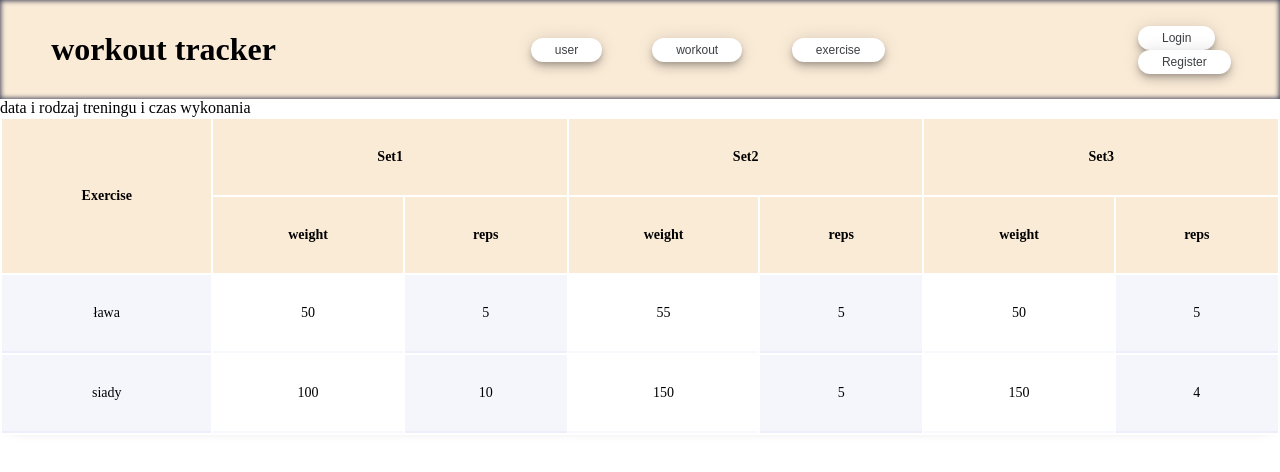
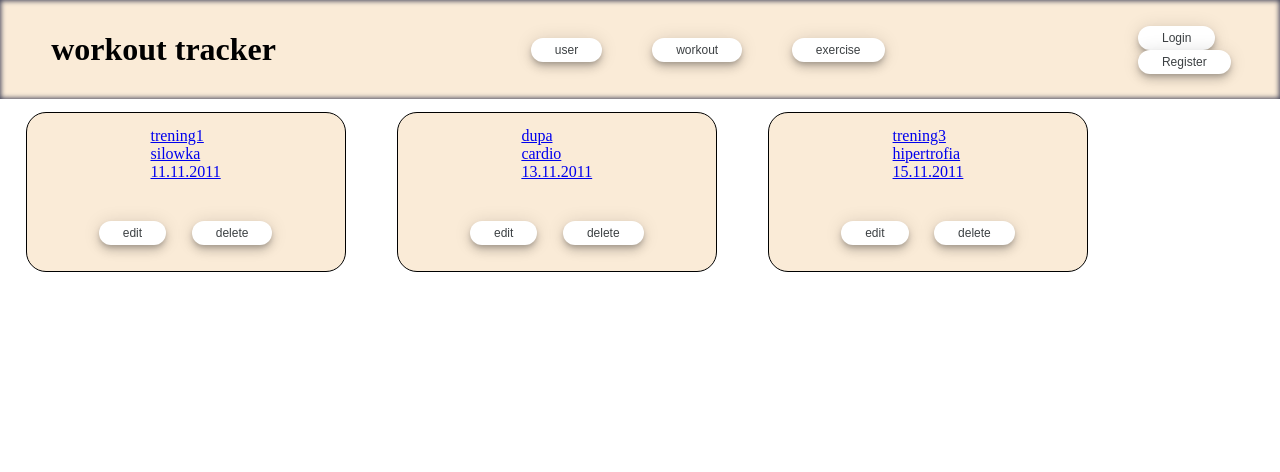
Before and after one commit to Finnick223/WorkoutTracker, a React (Vite) app: page /workout in a window 1280 px wide. Shown: the top 472 px of the page. Built offline with nearby package versions, Linux system fonts and the light colour scheme.

Commit message:
hard coded data

```diff
--- a/src/App.tsx
+++ b/src/App.tsx
@@ -8,6 +8,9 @@ import Exercise from './pages/exercise.tsx'
 import Home from './pages/home.tsx'
 import Login from './pages/login.tsx'
 import Register from './pages/register.tsx'
+import WorkoutDetail from './pages/Training/workoutDetail.tsx'
+import Error from "./components/Error"
+
 function App() {
   return (
     <BrowserRouter>
@@ -15,7 +18,8 @@ function App() {
       <Route path="/" element={<Layout />}>
         <Route index element={<Home />} />
         <Route path="user" element={<User />} />
-        <Route path="workout" element={<Workout />} />
+        <Route path="workout" element={<Workout />} errorElement={<Error />} />
+        <Route path="workout/:id" element={<WorkoutDetail/>} errorElement={<Error />} />
         <Route path="exercise" element={<Exercise />} />
         <Route path="login" element={<Login />} />
         <Route path="register" element={<Register />} />
--- /dev/null
+++ b/src/components/Error.tsx
@@ -0,0 +1,12 @@
+import { useRouteError } from "react-router-dom"
+
+export default function Error() {
+    const error: any = useRouteError()
+
+    return (
+        <>
+        <h1>Error: {error.message}</h1>
+        <pre>{error.status} - {error.statusText}</pre>
+        </>
+    )
+}
--- a/src/components/FormErrors.tsx
+++ b/src/components/FormErrors.tsx
@@ -2,7 +2,6 @@ export const FormErrors = ({ formErrors }: any) =>
 <div className='formErrors'>
   {Object.keys(formErrors).map((fieldName, i) => {
     if (formErrors[fieldName].length > 0) {
-      console.log(formErrors)
       return (
         <p key={i}>{fieldName} {formErrors[fieldName]}</p>
       );
--- /dev/null
+++ b/src/components/TrainingItem.tsx
@@ -0,0 +1,18 @@
+import { Link } from "react-router-dom";
+import { trainingItemProps } from "./Interfaces";
+
+  export default function TrainingItem(props: trainingItemProps) {
+    return (
+      <div className="trainingItem">
+        <Link to={props.id}>
+        <p className="trainingItem--text">{props.trainingName}</p>
+        <p className="trainingItem--text">{props.category}</p>
+        <p className="trainingItem--text">{props.date}</p>
+        </Link>
+        <p>
+          <button className="trainingItem--buttons">edit</button>
+          <button className="trainingItem--buttons">delete</button>
+        </p>
+      </div>
+    );
+  }
--- a/src/index.css
+++ b/src/index.css
@@ -113,6 +113,31 @@ button:focus {
     border-bottom: 2px solid #eceffa;
   }
   }
+.trainingView {
+  display: flex;
+  flex-direction: row;
+}
+.trainingItem {
+  margin: 1% 2%;
+  display: flex;
+  width: 25vw;
+  height: 20vh;
+  flex-direction: column;
+  align-items: center;
+  justify-content: space-around;
+  border: 1px solid black;
+  border-radius: 20px;
+  background-color: antiquewhite;
+  /* display: grid;
+  grid-template-columns: 1fr 1fr 1fr 1fr 1fr;
+  grid-template-rows: 1fr 1fr 1fr 1fr;
+  column-gap: 10px;
+  place-items: center; */
+
+}
+.trainingItem--buttons {
+  margin: 1vw;
+}
 
 .form--register {
   display: flex;
--- /dev/null
+++ b/src/pages/Training/workoutDetail.tsx
@@ -0,0 +1,22 @@
+// import { useEffect, useState } from 'react'
+import { Link } from "react-router-dom";
+import Table from '../../components/WorkoutTable';
+
+
+function App() {
+
+    return (
+        <>
+            <section>
+                <Link
+                    to=".."
+                    relative="path"
+                    className="back-button"
+                >&larr; <span>Back to all trainings</span></Link>
+            </section>
+            <Table />
+        </>
+    )
+}
+
+export default App;
--- a/src/pages/register.tsx
+++ b/src/pages/register.tsx
@@ -4,7 +4,6 @@ import Form from '../components/Form'
 function App() {
     return (
       <>
-        <h1>Form page</h1>
         <Form />
       </>
     )
--- a/src/pages/workout.tsx
+++ b/src/pages/workout.tsx
@@ -1,11 +1,43 @@
-// import { useState } from 'react'
-import Table from '../components/WorkoutTable.tsx';
+import { useEffect, useState } from 'react'
+import UserCard from '../components/TrainingItem'
+
+
 function App() {
-  return (
-    <>
-      data i rodzaj treningu i czas wykonania
-      <Table />
-    </>
+  const [training, setTraining] = useState(null)
+
+  const getTraining = async () => {
+    // const req = await fetch("http://188.68.247.208:8080/training", {method: "GET"})
+    // const data = await req.json()
+    // console.log(data)
+    // setTraining(data)
+    console.log(training)
+  }
+
+   useEffect(() => {
+     getTraining()
+   }, []);
+
+   return (
+    <div className='trainingView'>
+      <UserCard
+        id="1"
+        trainingName="trening1"
+        category="silowka"
+        date="11.11.2011"
+      />
+      <UserCard
+        id="2"
+        trainingName="dupa"
+        category="cardio"
+        date="13.11.2011"
+      />
+      <UserCard
+        id="3"
+        trainingName="trening3"
+        category="hipertrofia"
+        date="15.11.2011"
+      />
+    </div>
   );
 }
 
```
Also changed, not shown: src/components/Interfaces.tsx (+14 -0 lines), src/components/UserCard.tsx (+2 -6 lines). Lines whose indentation alone changed are shown as unchanged.
